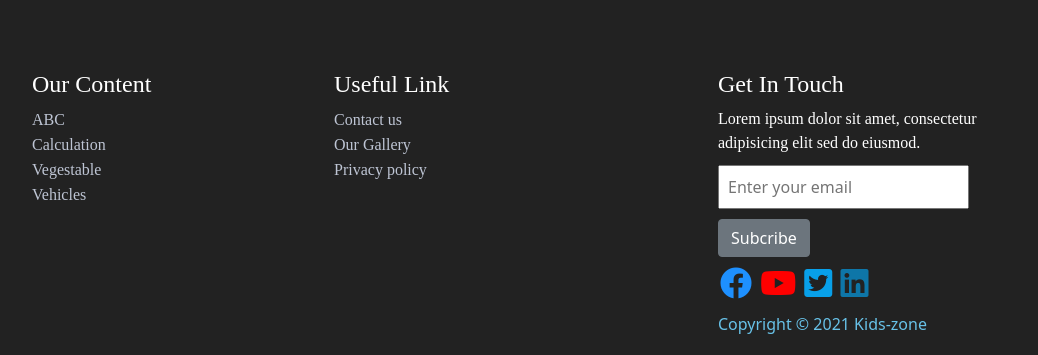
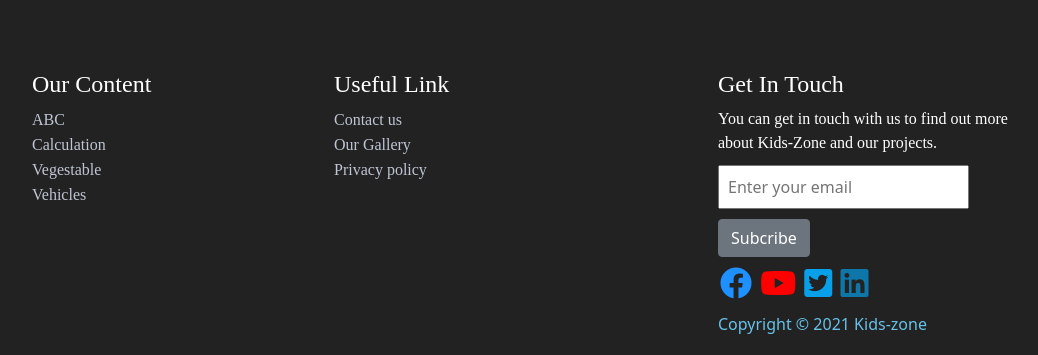
Before and after one commit to LuuPhatdev/Kid-Zone, a PHP site: page / in a window 1280 px wide. Shown: the part 925-1280 px from the top of the page, without its empty margins (100-1138 px from the left). Run offline with PHP 8.4, Linux system fonts and the light colour scheme; data comes from the database, SQL or seed files in the repository.

Commit message:
update footer

```diff
--- a/dao/database.php
+++ b/dao/database.php
@@ -5,8 +5,8 @@ class database{
    private $dns ="mysql:host=localhost; dbname=kidzone; charset=utf8";
 
 //You can changes username and password here to start source:
-   private $username="leemongyan";
-   private $password="09051997";
+   private $username="NoxiaPhat";
+   private $password="Luuphat01";
 
    private $pdo;
    private $stmt;
--- a/template/footer.php
+++ b/template/footer.php
@@ -35,8 +35,7 @@
             <div class="get-in-touch">
                 <h3>Get In Touch</h3>
                 <div class="description">
-                    <p>Lorem ipsum dolor sit amet, consectetur
-                        adipisicing elit sed do eiusmod.</p>
+                    <p>You can get in touch with us to find out more about Kids-Zone and our projects.</p>
                 </div>
                 <div class="search-mail">
                     <input type="text" placeholder="Enter your email">
```
